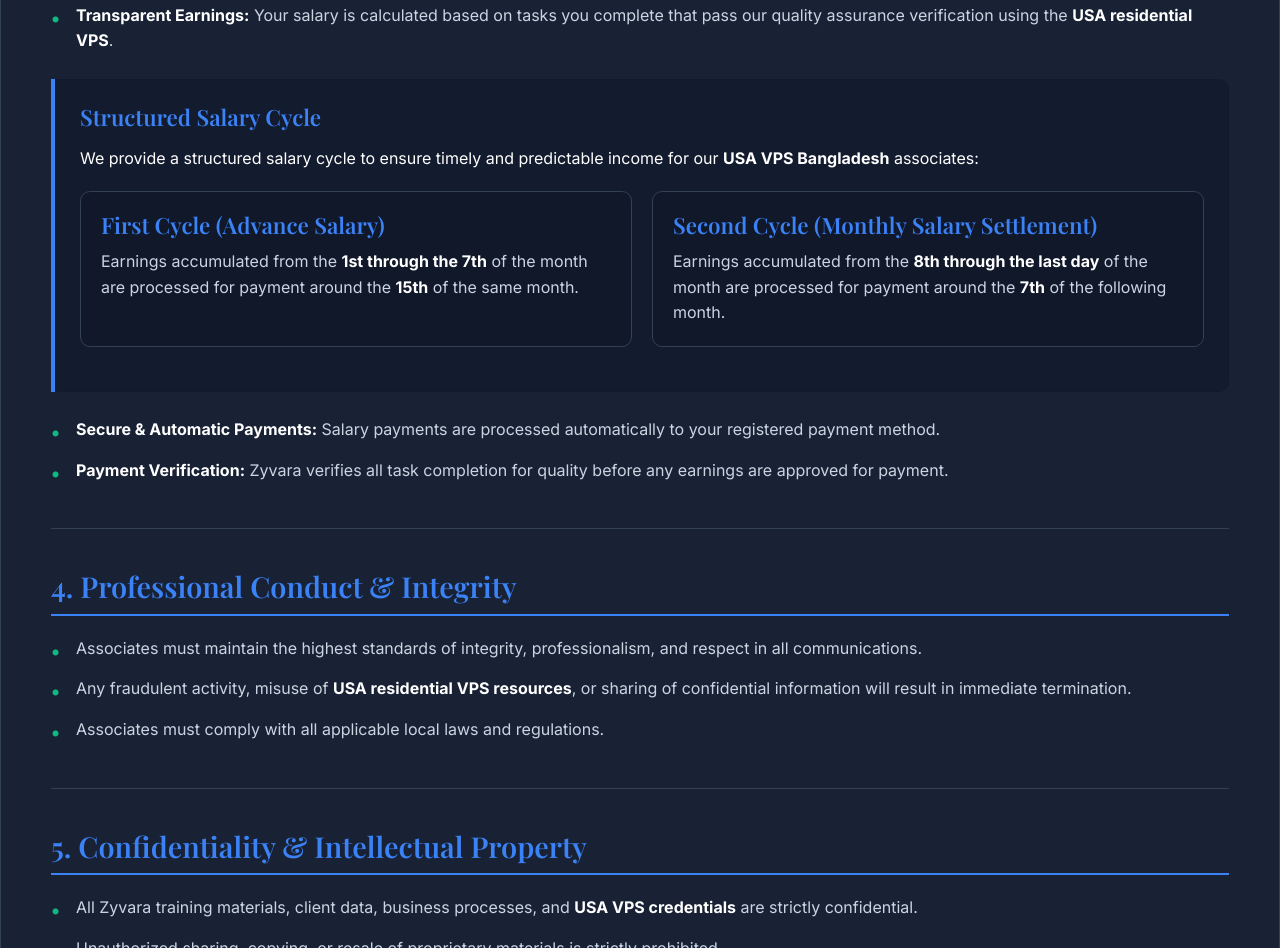
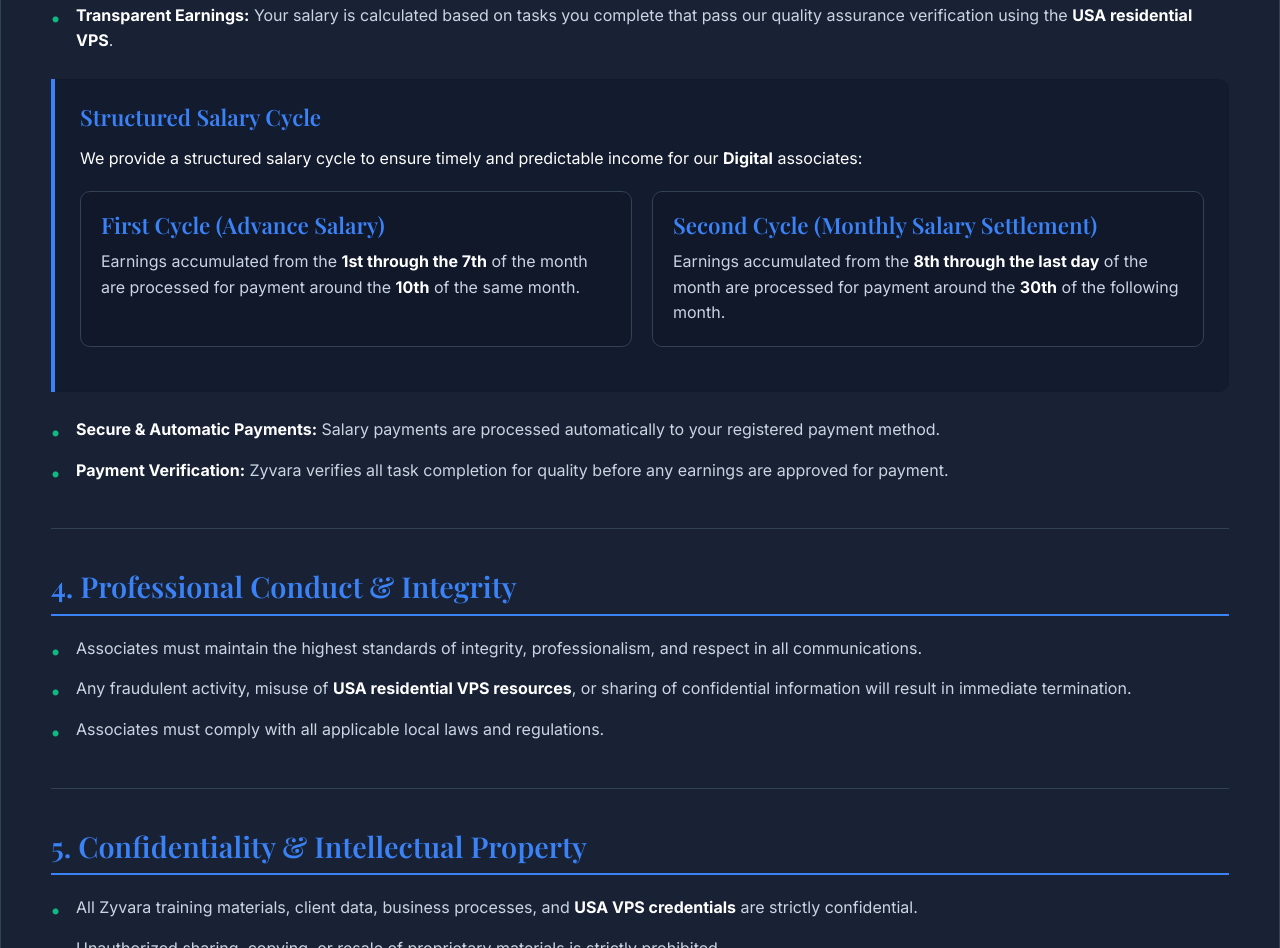
Before and after one commit to abdlnoman/zyvara-web, a website: page terms.html in a window 1280 px wide. Shown: the part 1221-2169 px from the top of the page. Drawn offline with nearby package versions, Linux system fonts and the light colour scheme.

Commit message:
Edited terms

```diff
--- a/terms.html
+++ b/terms.html
@@ -599,15 +599,15 @@
 
                     <div class="highlight-box">
                         <h3>Structured Salary Cycle</h3>
-                        <p>We provide a structured salary cycle to ensure timely and predictable income for our <strong>USA VPS Bangladesh</strong> associates:</p>
+                        <p>We provide a structured salary cycle to ensure timely and predictable income for our <strong>Digital</strong> associates:</p>
                         <div class="salary-cycle">
                             <div class="cycle-card">
                                 <h3>First Cycle (Advance Salary)</h3>
-                                <p>Earnings accumulated from the <strong>1st through the 7th</strong> of the month are processed for payment around the <strong>15th</strong> of the same month.</p>
+                                <p>Earnings accumulated from the <strong>1st through the 7th</strong> of the month are processed for payment around the <strong>10th</strong> of the same month.</p>
                             </div>
                             <div class="cycle-card">
                                 <h3>Second Cycle (Monthly Salary Settlement)</h3>
-                                <p>Earnings accumulated from the <strong>8th through the last day</strong> of the month are processed for payment around the <strong>7th</strong> of the following month.</p>
+                                <p>Earnings accumulated from the <strong>8th through the last day</strong> of the month are processed for payment around the <strong>30th</strong> of the following month.</p>
                             </div>
                         </div>
                     </div>
```
